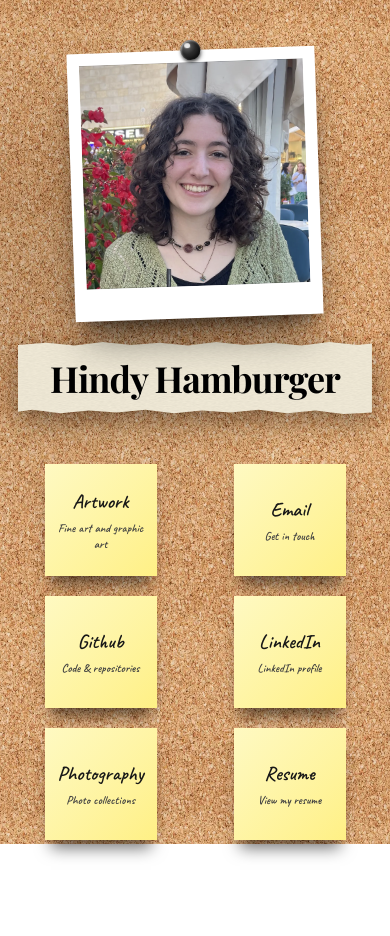
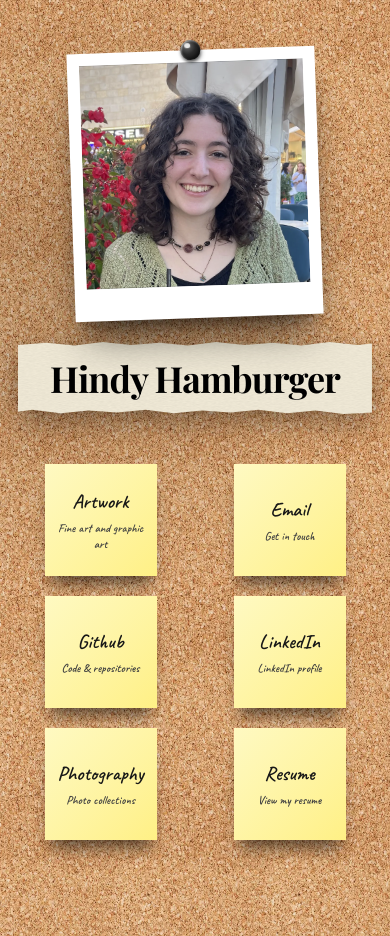
Before and after one commit to HindyH/portfolio, a Next.js app: page / in a window 390 px wide. Built offline with nearby package versions, Linux system fonts and the light colour scheme.

Commit message:
Extend background on mobile

```diff
--- a/app/page.tsx
+++ b/app/page.tsx
@@ -20,9 +20,8 @@
 export default function HomePage() {
     return (
         <main className="relative isolate pointer-events-none">
-            <Corkboard media={media} className="fixed inset-0 -z-20 h-lvh w-full" />
-            <div className="pointer-events-none fixed inset-0 -z-10"/>
-
+            <Corkboard media={media} className="absolute inset-0 -z-20" />
+            <div className="pointer-events-none absolute inset-0 -z-10"/>
             <section className="flex min-h-[55vh] flex-col items-center justify-center gap-6 px-4 text-center">
                 <div className="inline-flex flex-col items-center gap-6">
                     <div className="relative -rotate-2">
```
